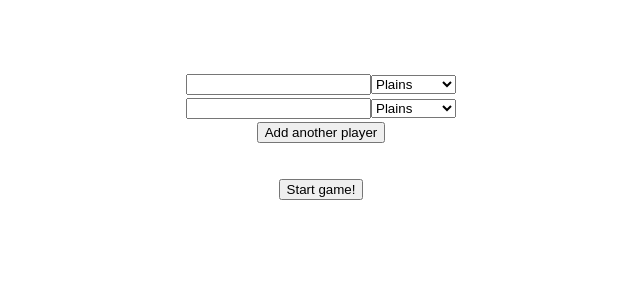
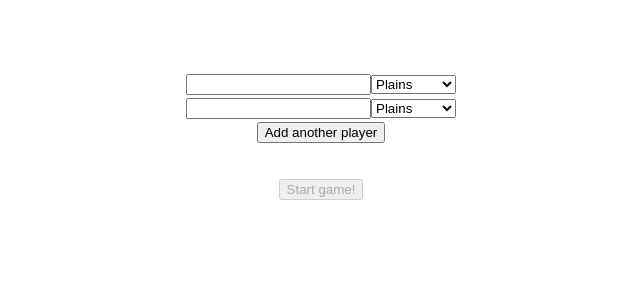
Before and after one commit to danielpols/Sogyo-IP---Terra-Mystica, a Vue app in the folder client/: page / in a window 1280 px wide. Shown: the top 300 px of the page, without its empty margins (319-959 px from the left). Built offline with nearby package versions, Linux system fonts and the light colour scheme.

Commit message:
Added front-end checking to player names and terrains

```diff
--- a/client/src/components/StartScreen.vue
+++ b/client/src/components/StartScreen.vue
@@ -21,7 +21,7 @@
             <li v-if="playerList.length < 5"><button type="button" @click="addPlayer">Add another player</button></li>
         </ul>
     </div>
-    <button type="button" v-on:click="getGameState">Start game!</button>
+    <button type="button" v-on:click="getGameState" :disabled="disableStart()">Start game!</button>
 </template>
 
 <script>
@@ -52,6 +52,21 @@
                 }).then(response => response.json())
                 .then(data => {console.log("Success!"); gameState.state = data})
                 .catch(error => console.log(error));
+            },
+            hasDuplicates(array) {
+                return (array.filter((value, index) => array.indexOf(value) != index) != 0);
+            },
+            getNames() {
+                return this.playerList.map(player => player.name);
+            },
+            getTerrains() {
+                return this.playerList.map(player => player.terrain);
+            },
+            disableStart() {
+                if(this.hasDuplicates(this.getNames()) || this.hasDuplicates(this.getTerrains())){
+                    return true;
+                }
+                return false;
             }
         },
         beforeMount() {
```
